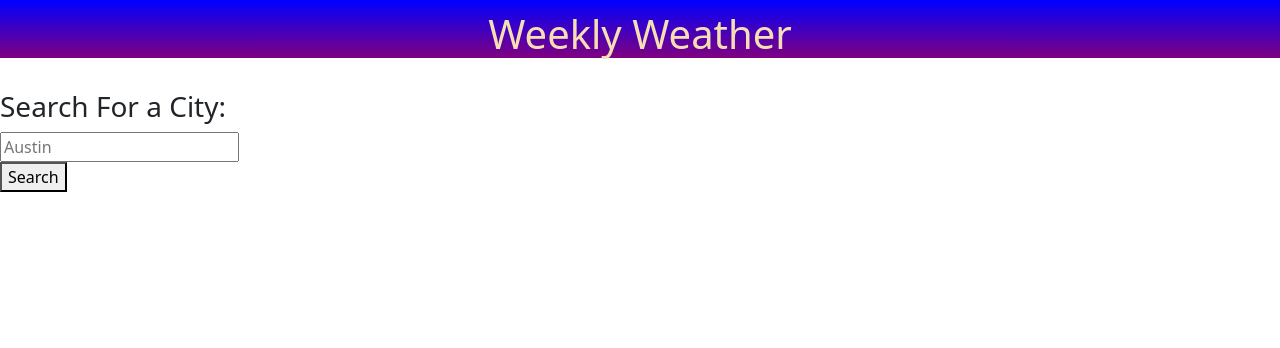
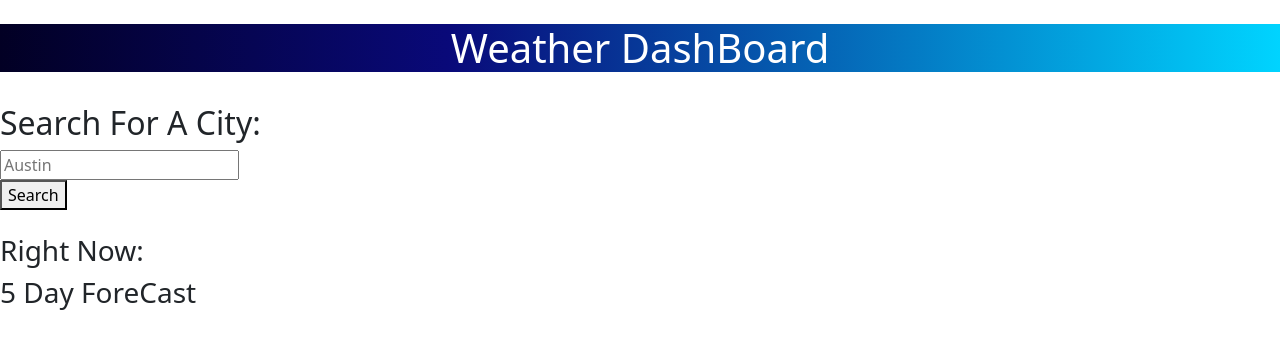
Before and after one commit to steepllama/fuzzy-weather, a plain HTML site: page index.html in a window 1280 px wide. Drawn offline with nearby package versions, Linux system fonts and the light colour scheme.

Commit message:
deleted all existing files and updated newer files with a whole new layout. Currently upddated the index html file and the header css file

```diff
--- a/assets/css/main.css
+++ b/assets/css/main.css
@@ -1,8 +1,15 @@
-.header {
+/* Universal Background */
+/* * {
+    background-color: gray;
+} */
+
+/* Header Stylying */
+.jumbotron {
     text-align: center;
-    font-weight: 200;
-    padding: 10px 0px 0px 0px;
-    background-color: blue;
-    background-image: linear-gradient(blue, purple);
-    color: wheat;
+    color: white;
+    background: linear-gradient(90deg, rgba(2,0,36,1) 0%, rgba(9,9,121,1) 35%, rgba(0,212,255,1) 100%);
 }
+
+.city-search {
+
+}
--- a/index.html
+++ b/index.html
@@ -9,19 +9,31 @@
         integrity="sha384-1BmE4kWBq78iYhFldvKuhfTAU6auU8tT94WrHftjDbrCEXSU1oBoqyl2QvZ6jIW3" crossorigin="anonymous">
     <link rel="stylesheet" href="./assets/css/main.css">
 </head>
-<body>
-
-    <header id="main" class="header">
-        <h1>Weekly Weather</h1>
+<br>
+<header class="jumbotron">
+    <h1 id="jumbotron">Weather DashBoard</h1>
 </header>
 <br>
 <main>
     <div>
-            <h3 class="city" id="city" >Search For a City:</h3>
-            <input type="text" placeholder="Austin">
+        <h2 class="city-search">Search For A City:</h2>
+            <form>
+                <input type="search" id="cities" placeholder="Austin">
+                <div>
+                    <button class="search" id="search">Search</button>
+                </div>
+            </form>
+    </div>
     <br>
-            <button type="button">Search</button>
+
+    <div class="current-temp" id="current-temp">
+        <h3>Right Now:</h3>
     </div>
+
+
+    <div class="5-day-forecast" id="forecast-cards">
+        <h3>5 Day ForeCast</h3>
+    </div>
+
 </main>
-</body>
 </html>
```
Also changed, not shown: assets/home.js (+13 -0 lines). Lines whose indentation alone changed are shown as unchanged.
